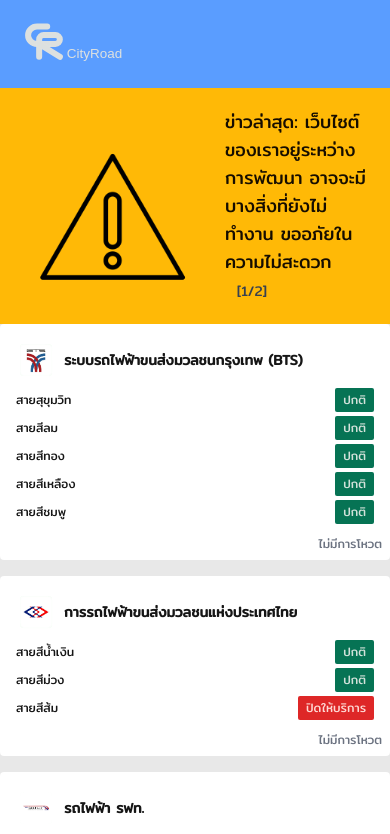
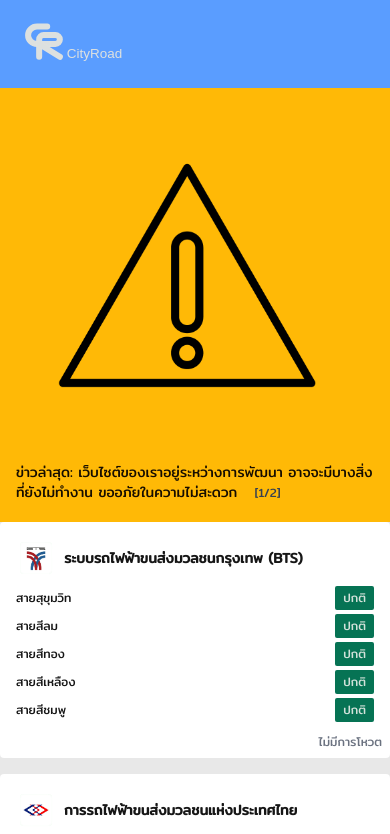
Before and after one commit to winsanmwtv/CityRoad, a Next.js app: page / in a window 390 px wide. Shown: the top 834 px of the page. Built offline with nearby package versions, Linux system fonts and the light colour scheme.

Commit message:
optimized

```diff
--- a/src/app/components/commonAlert.js
+++ b/src/app/components/commonAlert.js
@@ -29,23 +29,23 @@
     }
 
     return (
-        <div className="bg-warning text-warning-content p-4 flex items-center justify-between">
+        <div className="bg-warning text-warning-content p-4 flex flex-col sm:flex-row sm:items-center justify-start sm:justify-start">
             {/* Alert Icon */}
-            <div className="mr-4 mt-0 -mb-5">
+            <div className="mr-4 mt-0 mb-3 sm:mb-0 sm:mr-4">
                 <Image
                     src="/warning.png"
                     alt="Alert Icon"
-                    width={40}
-                    height={40}
-                    className="block w-auto h-auto" // Ensure image fits the container
+                    width={24} // Adjusted size
+                    height={24} // Adjusted size
+                    className="w-auto h-auto"
                 />
             </div>
             {/* Alert Text */}
-            <div className="flex flex-col items-start">
+            <div className="flex flex-col items-start sm:items-start">
                 <div className="mt-1">
-                    <h3 className="text-lg mb-1">
+                    <h3 className="text-sm sm:text-lg mb-1 text-left"> {/* Left-align on all screens */}
                         ข่าวล่าสุด: {alertText[currentAlert]}{" "}
-                        <span className="text-sm text-gray-700 ml-3">
+                        <span className="text-xs sm:text-sm text-gray-700 ml-3">
                             [{currentAlert + 1}/{alertText.length}]
                         </span>
                     </h3>
```
